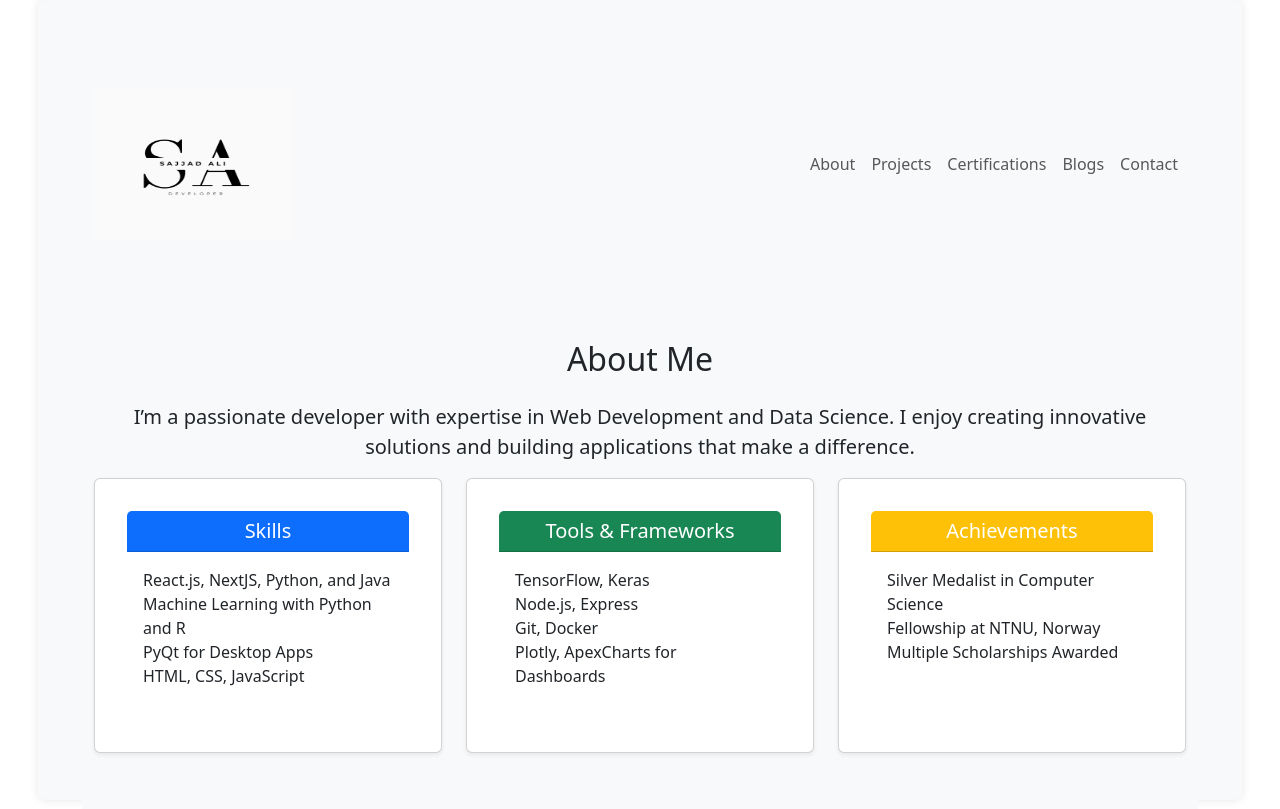
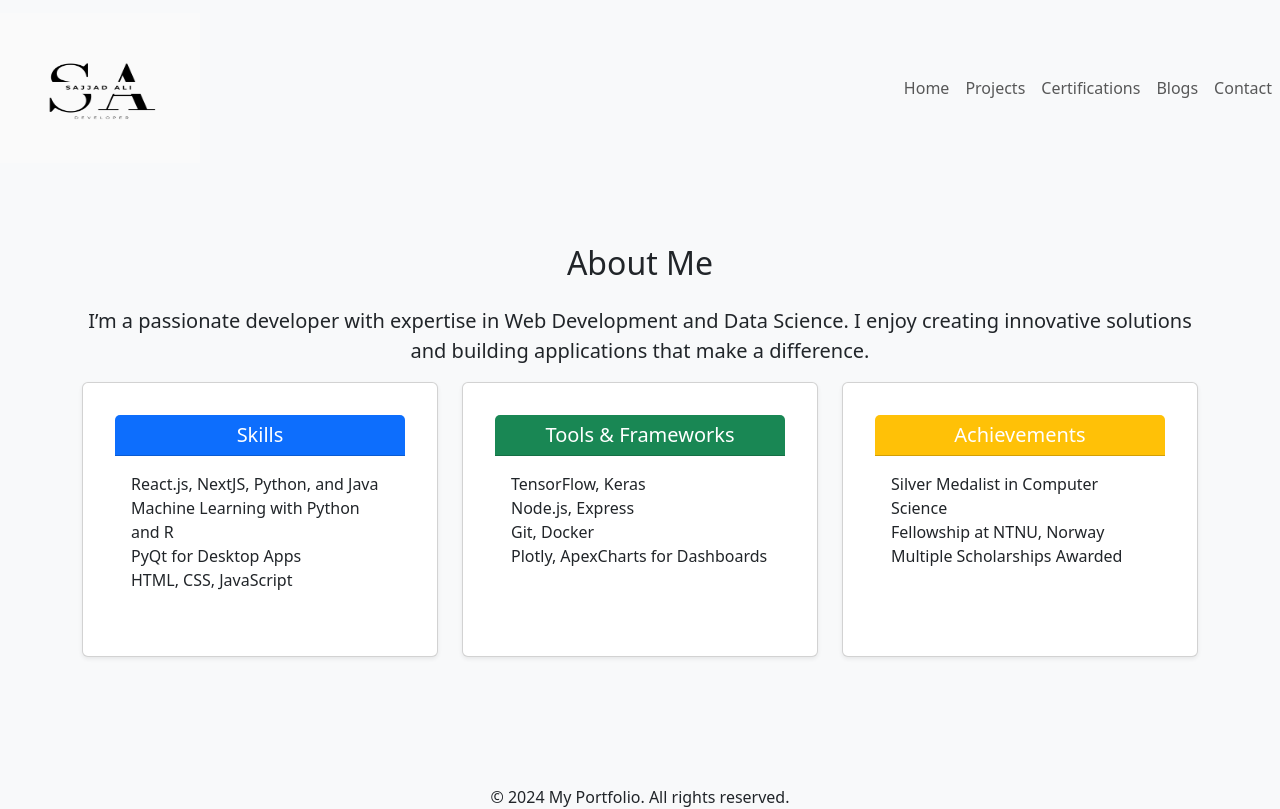
Before and after one commit to SajjadAli54/sajjadali, a React (Vite) app: page / in a window 1280 px wide. Shown: the top 809 px of the page. Built offline with nearby package versions, Linux system fonts and the light colour scheme.

Commit message:
Updated the code a bit

```diff
--- a/src/App.css
+++ b/src/App.css
@@ -6,27 +6,13 @@ body {
 }
 
 #root {
-  max-width: 100%;
-  margin: 0 auto;
-  padding: 2rem;
   min-height: 100vh;
+  width: 100vw;
   height: 100%;
   display: flex;
   flex-direction: column;
   justify-content: space-between;
-  background-color: #f8f9fa; /* Optional background color */
-  box-shadow: 0 0 10px rgba(0, 0, 0, 0.1); /* Subtle shadow for better look */
-  border-radius: 8px;
 }
-
-/*
-#root {
-  max-width: 1280px;
-  margin: 0 auto;
-  padding: 2rem;
-  text-align: center;
-}
-*/
 
 .container {
   padding: 20px;
@@ -34,42 +20,14 @@ body {
 }
 
 
-.logo {
-  height: 6em;
-  padding: 1.5em;
-  will-change: filter;
-  transition: filter 300ms;
-}
-.logo:hover {
-  filter: drop-shadow(0 0 2em #646cffaa);
-}
-.logo.react:hover {
-  filter: drop-shadow(0 0 2em #61dafbaa);
+.card {
+  transition: transform 0.2s;
+  padding: 2em;
+  height: 100%;
 }
 
-@keyframes logo-spin {
-  from {
-    transform: rotate(0deg);
-  }
-  to {
-    transform: rotate(360deg);
-  }
-}
-
-@media (prefers-reduced-motion: no-preference) {
-  a:nth-of-type(2) .logo {
-    animation: logo-spin infinite 20s linear;
-  }
-}
-
-
-.read-the-docs {
-  color: #888;
-}
-
-.card {
-  padding: 2em;
-  height: 100%;
+.card:hover{
+  transform: scale(1.05);
 }
 
 .card-header {
--- a/src/App.jsx
+++ b/src/App.jsx
@@ -14,7 +14,6 @@ import "./App.css";
 function App() {
   return (
     <Router>
-      <div className="container flex-grow-1 my-1">
       <NavBar />
       <Routes>
         <Route path="/" element={<About />} />
@@ -25,7 +24,6 @@ function App() {
         <Route path="/contact" element={<Contact />} />
       </Routes>
       <Footer />
-      </div>
     </Router>
   );
 }
--- a/src/components/contact.jsx
+++ b/src/components/contact.jsx
@@ -2,7 +2,7 @@ import React from "react";
 
 function Contact() {
   return (
-    <section id="contact" className="py-5">
+    <section id="contact" className="py-5 bg-light">
       <div className="container">
         <h2 className="section-title text-center mb-4">Contact</h2>
         <form>
--- a/src/components/navbar.jsx
+++ b/src/components/navbar.jsx
@@ -1,10 +1,17 @@
 import React from "react";
 import { Link } from "react-router-dom";
+
+const navLinks = [
+  { path: "/about", label: "Home" },
+  { path: "/projects", label: "Projects" },
+  { path: "/certifications", label: "Certifications" },
+  { path: "/blogs", label: "Blogs" },
+  { path: "/contact", label: "Contact" },
+];
 
 function NavBar() {
   return (
     <nav className="navbar navbar-expand-lg navbar-light bg-light">
-      <div className="container">
       <Link className="navbar-brand" to="/">
         <img src="/src/assets/logo.png" alt="Logo" width="200" height="150" />
       </Link>
@@ -21,33 +28,14 @@ function NavBar() {
       </button>
       <div className="collapse navbar-collapse" id="navbarNav">
         <ul className="navbar-nav ms-auto">
-            <li className="nav-item">
-              <Link className="nav-link" to="/about">
-                About
+          {navLinks.map((link, index) => (
+            <li key={index} className="nav-item">
+              <Link className="nav-link" to={link.path}>
+                {link.label}
               </Link>
             </li>
-            <li className="nav-item">
-              <Link className="nav-link" to="/projects">
-                Projects
-              </Link>
-            </li>
-            <li className="nav-item">
-              <Link className="nav-link" to="/certifications">
-                Certifications
-              </Link>
-            </li>
-            <li className="nav-item">
-              <Link className="nav-link" to="/blogs">
-                Blogs
-              </Link>
-            </li>
-            <li className="nav-item">
-              <Link className="nav-link" to="/contact">
-                Contact
-              </Link>
-            </li>
+          ))}
         </ul>
-        </div>
       </div>
     </nav>
   );
```
Lines whose indentation alone changed are shown as unchanged.
